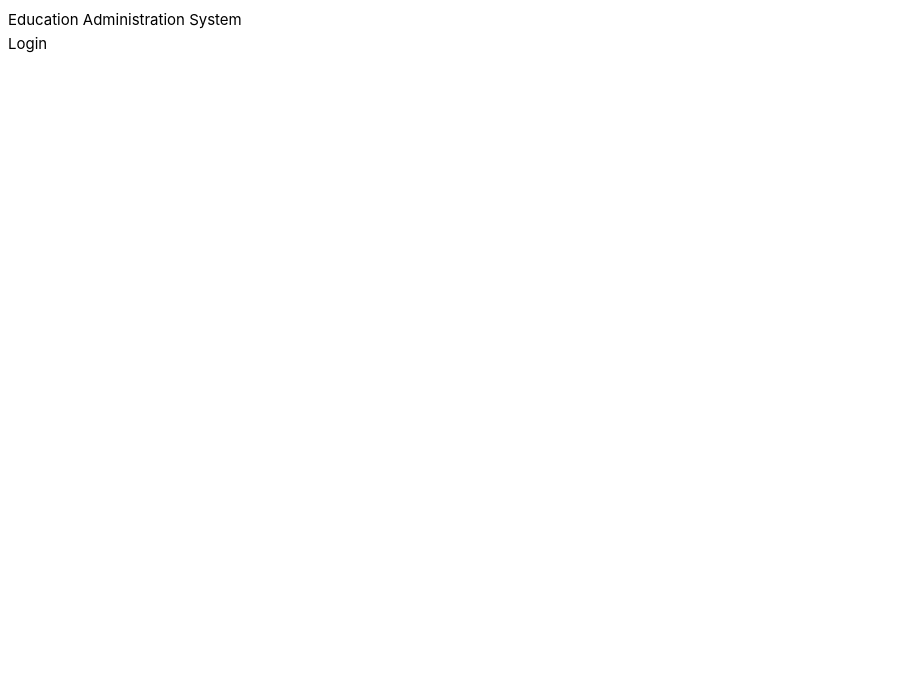
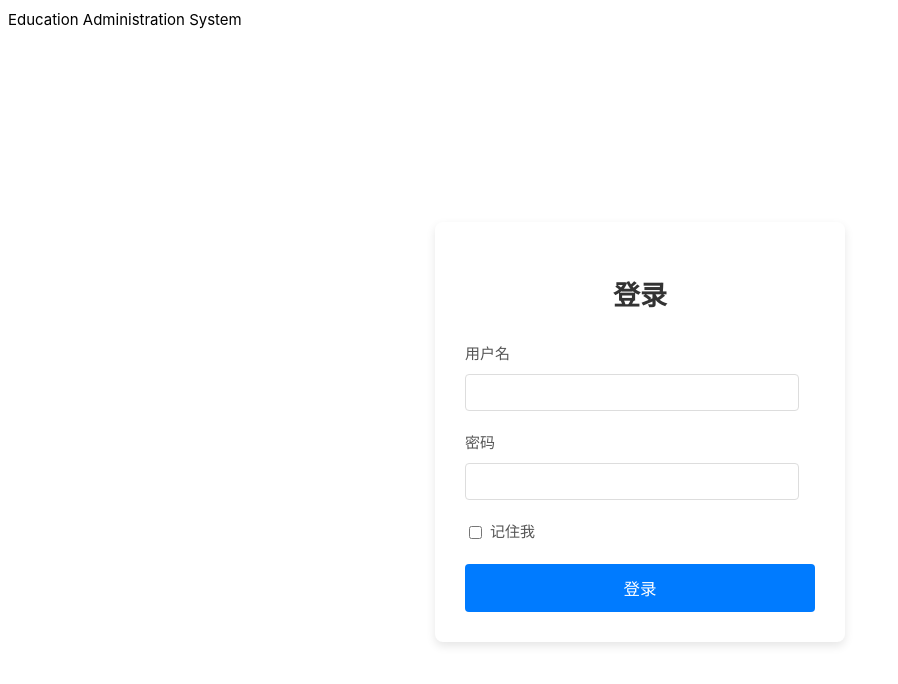
Before and after one commit to Shirolin/eas-frontend, a Vue app: page /login in a window 1280 px wide. Shown: the top 684 px of the page, without its empty margins (0-898 px from the left). Built offline with nearby package versions, Linux system fonts and the light colour scheme.

Commit message:
✨ feat(登录页面): 重构LoginView组件，添加登录表单及样式

```diff
--- a/src/views/LoginView.vue
+++ b/src/views/LoginView.vue
@@ -1,10 +1,135 @@
 <script setup></script>
 <template>
   <header>
-    Login
   </header>
-
-  <RouterView />
+  <div class="content">
+    <div class="login-container">
+      <h2>登录</h2>
+      <form id="loginForm">
+        <div class="form-group">
+          <label for="username">用户名</label>
+          <input type="username" id="username" name="username" required>
+        </div>
+        <div class="form-group">
+          <label for="password">密码</label>
+          <input type="password" id="password" name="password" required>
+        </div>
+        <div class="remember-me">
+          <input type="checkbox" id="remember" name="remember">
+          <label for="remember" style="margin-bottom: 0;">记住我</label>
+        </div>
+        <button type="submit">登录</button>
+      </form>
+    </div>
+  </div>
 </template>
 
-<style scoped></style>
+<style scoped>
+body {
+  font-family: sans-serif;
+  display: flex;
+  justify-content: center;
+  align-items: center;
+  min-height: 100vh;
+  background-color: #f5f7fa;
+  margin: 0;
+}
+
+.content {
+  display: flex;
+  justify-content: center;
+  align-items: center;
+  width: 100%;
+  height: 100vh;
+}
+
+.login-container {
+  background-color: white;
+  padding: 30px;
+  border-radius: 8px;
+  box-shadow: 0 4px 10px rgba(0, 0, 0, 0.1);
+  /* 阴影效果 */
+  width: 350px;
+  /* 调整宽度 */
+}
+
+.login-container h2 {
+  text-align: center;
+  margin-bottom: 25px;
+  color: #333;
+  font-size: 1.8em;
+  /* 增大标题字号 */
+}
+
+.form-group {
+  margin-bottom: 20px;
+}
+
+label {
+  display: block;
+  margin-bottom: 8px;
+  color: #555;
+  font-weight: 500;
+  /* label加粗 */
+}
+
+input[type="username"],
+/* 使用username类型 */
+input[type="password"] {
+  width: calc(100% - 16px);
+  padding: 10px;
+  border: 1px solid #ddd;
+  /* 更淡的边框 */
+  border-radius: 4px;
+  box-sizing: border-box;
+  outline: none;
+  /* 去除focus时的默认外框 */
+}
+
+input[type="username"]:focus,
+input[type="password"]:focus {
+  border-color: #1D4ED8;
+  /* focus时边框颜色 */
+  box-shadow: 0 0 5px rgba(0, 123, 255, 0.2);
+  /* focus时阴影 */
+}
+
+button {
+  width: 100%;
+  padding: 12px;
+  background-color: #007bff;
+  color: white;
+  border: none;
+  border-radius: 4px;
+  cursor: pointer;
+  font-size: 1.1em;
+  /* 增大按钮字号 */
+  font-weight: 500;
+  transition: background-color 0.3s;
+  /* 添加过渡效果 */
+}
+
+button:hover {
+  background-color: #0056b3;
+}
+
+.remember-me {
+  display: flex;
+  align-items: center;
+  margin-bottom: 20px;
+}
+
+.remember-me input[type="checkbox"] {
+  margin-right: 8px;
+}
+
+.back-link {
+  text-align: center;
+  margin-top: 20px;
+}
+
+.back-link a {
+  color: #007bff;
+  text-decoration: none;
+}
+</style>
```
